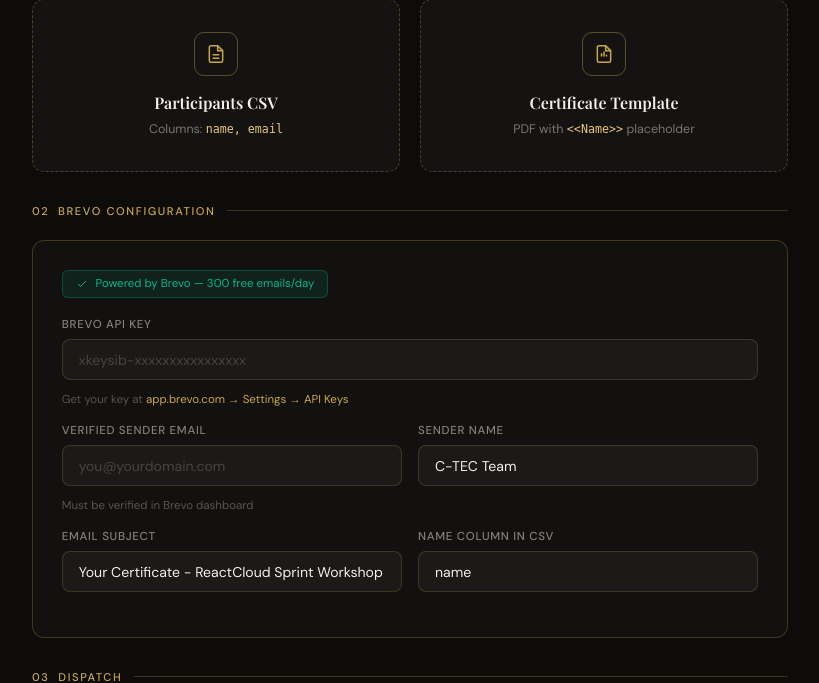
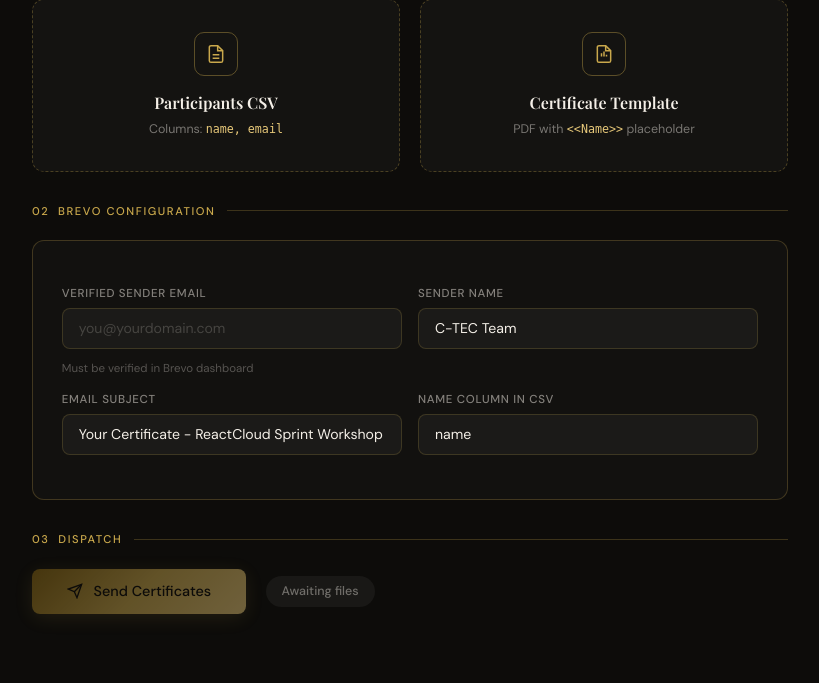
Before and after one commit to praveen01208/final-certification, a Flask app: page / in a window 1280 px wide. Shown: the part 210-893 px from the top of the page, without its empty margins (230-1049 px from the left). After the commit the page ends 825 px from the top, so only its background shows below. Run offline with Flask 3, Linux system fonts and the light colour scheme.

Commit message:
Remove Brevo badge and API key fields
Removed Brevo badge and API key input fields from the configuration panel.

```diff
--- a/templates/index.html
+++ b/templates/index.html
@@ -115,16 +115,7 @@
   <!-- Step 2 -->
   <div class="section-label">02 &nbsp;Brevo Configuration</div>
   <div class="config-panel">
-    <div class="brevo-badge">
-      <svg width="12" height="12" viewBox="0 0 24 24" fill="none" stroke="currentColor" stroke-width="2"><polyline points="20 6 9 17 4 12"/></svg>
-      Powered by Brevo — 300 free emails/day
-    </div>
-
-    <div class="field-full field">
-      <label for="api-key">Brevo API Key</label>
-      <input type="password" id="api-key" placeholder="xkeysib-xxxxxxxxxxxxxxxx"/>
-      <p class="hint">Get your key at <a href="https://app.brevo.com/settings/keys/api" target="_blank">app.brevo.com → Settings → API Keys</a></p>
-    </div>
+    <input type="hidden" id="api-key" value=""/>
 
     <div class="field-row" style="margin-top:1rem">
       <div class="field">
```
